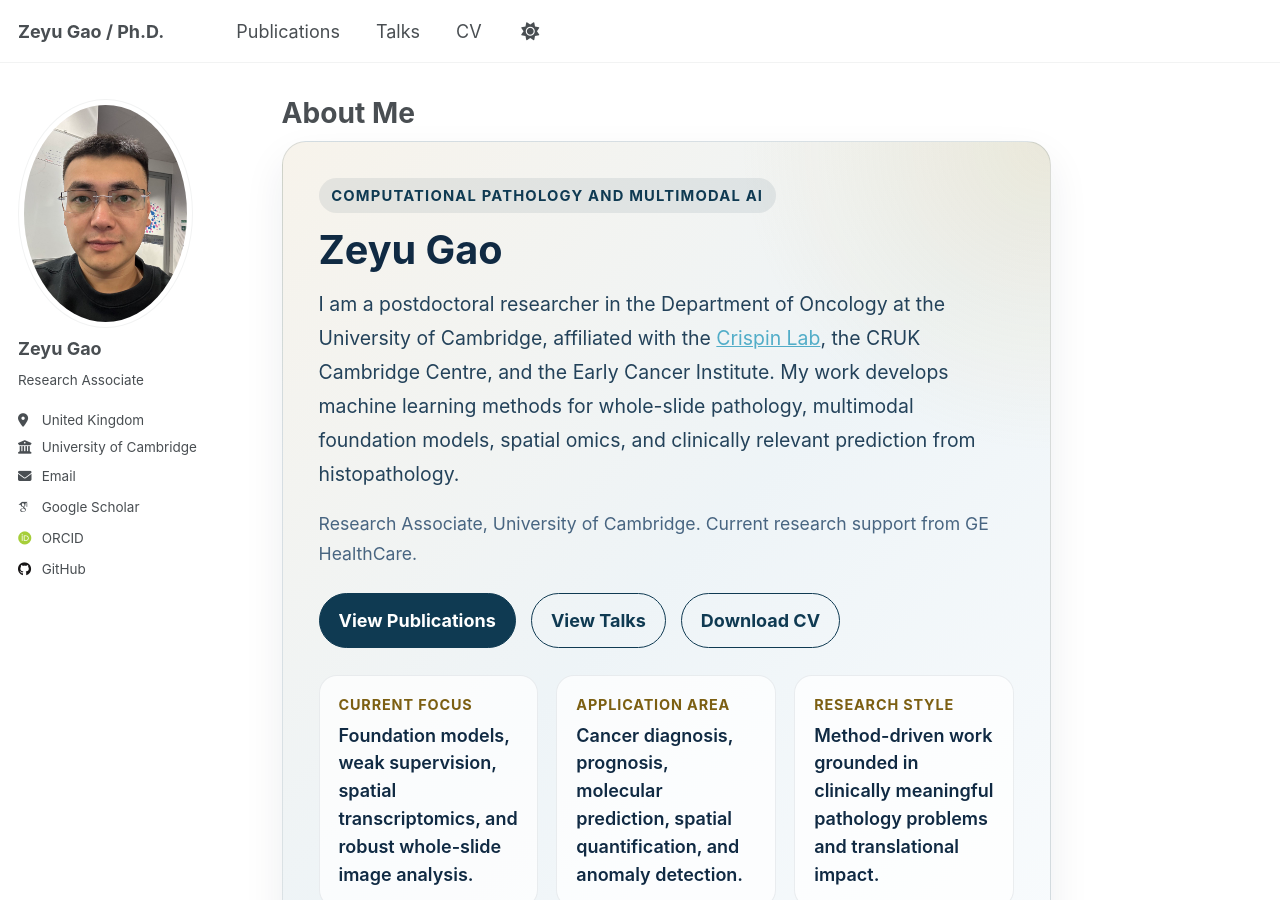
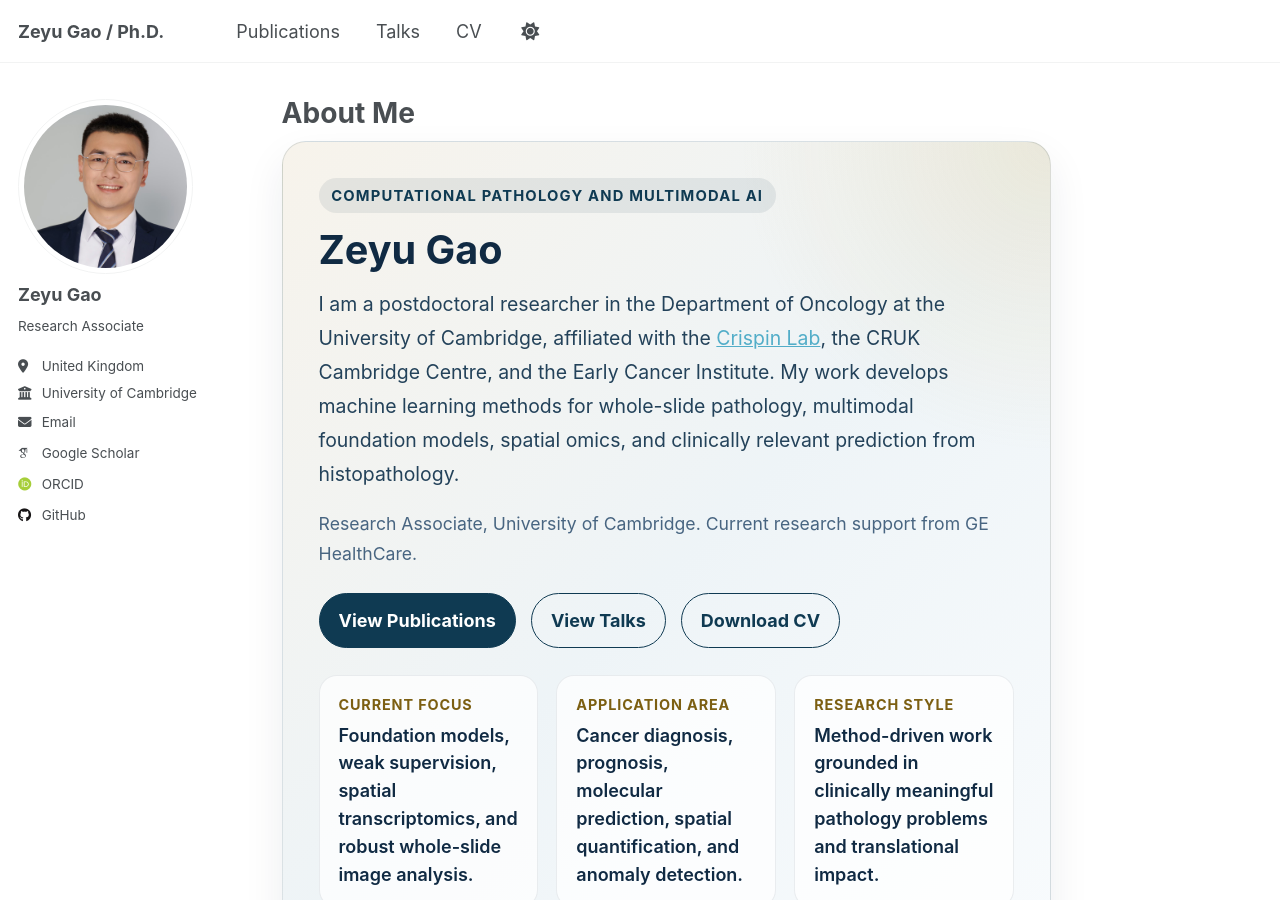
Before and after one commit to ZeyuGaoAi/ZeyuGaoAi.github.io, a Jekyll site: the page built from _pages/about.md, in a window 1280 px wide and 900 px high. Built offline with Jekyll 4.4.1, drawn with Linux system fonts in a browser that asks for light colours; some web fonts are replaced; a script that is not in the unit is left out.

Commit message:
Update homepage avatar

```diff
--- a/_config.yml
+++ b/_config.yml
@@ -22,7 +22,7 @@ repository               : "ZeyuGaoAi/ZeyuGaoAi.github.io"
 #               Additional customization can be done by editing /_includes/author-profile.html
 author:
   # Biographic information
-  avatar           : "WechatIMG30.jpg"
+  avatar           : "avatar-2026.jpg"
   name             : "Zeyu Gao"
   pronouns         : # example: "she/her"
   bio              : "Research Associate"
```
Also changed, not shown: images/avatar-2026.jpg (added).
